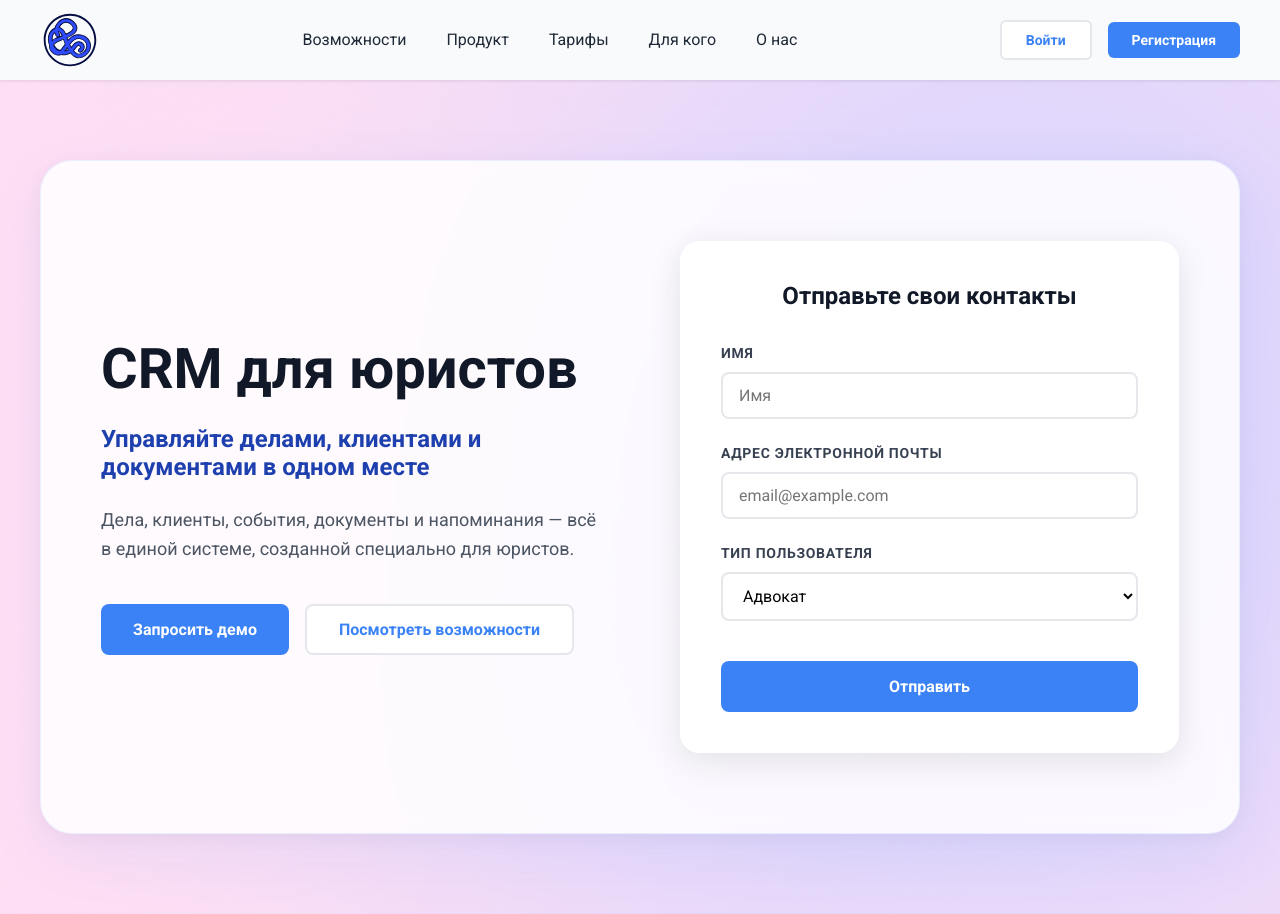
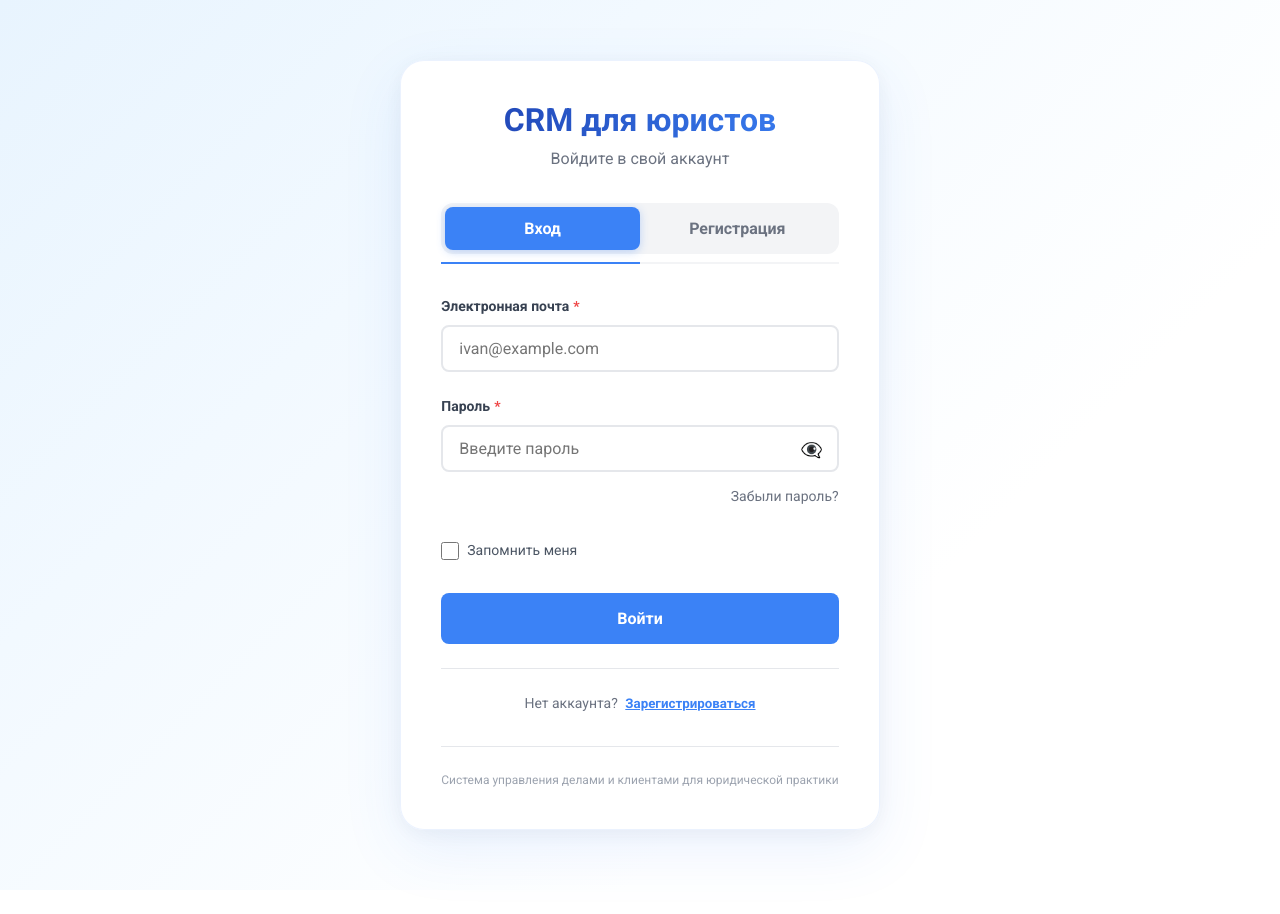
Before and after one commit to heavenyoung1/bloom_front, a React (Vite) app: page /login in a window 1280 px wide. After the commit the page ends 890 px from the top, so only its background shows below. Built offline with nearby package versions, Linux system fonts and the light colour scheme.

Commit message:
Исправления, рабочий вариант

```diff
--- a/src/App.css
+++ b/src/App.css
@@ -1,12 +1,22 @@
 .App {
   min-height: 100vh;
   display: flex;
-  flex-direction: column;
+  align-items: center;
+  justify-content: center;
+  background: linear-gradient(135deg,
+    #e8f4fe 0%,
+    #f2f9ff 30%,
+    #ffffff 70%
+  );
+  background-attachment: fixed;
+  padding: 20px;
 }
 
-/* Можно добавить глобальные стили для контейнера */
-.container {
-  max-width: 1200px;
-  margin: 0 auto;
-  padding: 0 20px;
+/* Адаптивность */
+@media (max-width: 768px) {
+  .App {
+    padding: 10px;
+    align-items: flex-start;
+    padding-top: 40px;
+  }
 }
--- a/src/App.tsx
+++ b/src/App.tsx
@@ -1,30 +1,20 @@
-import { useState } from 'react';
-import { AuthProvider } from './contexts/AuthContext'; // Импортируем AuthProvider
-import Header from './components/Header/Header';
-import Hero from './components/Hero/Hero';
-import RegistrationForm from './components/RegistrationForm/RegistrationForm';
-import LoginForm from './components/LoginForm/LoginForm';
+import React from 'react';
+import { AuthProvider } from './contexts/AuthContext';
+import AuthForm from './components/AuthForm/AuthForm';
 import './App.css';
 
 function App() {
-  const [currentPage, setCurrentPage] = useState<'hero' | 'register' | 'login'>('hero');
+  return (
+    <AuthProvider>
+      <div className="App">
+        {/* Можно оставить минимальный Header или полностью убрать */}
+        {/* <Header /> - удаляем или комментируем */}
 
-  const showHero = () => setCurrentPage('hero');
-  const showRegister = () => setCurrentPage('register');
-  const showLogin = () => setCurrentPage('login');
+        {/* Показываем только AuthForm */}
+        <AuthForm />
 
-  return (
-    <AuthProvider> {/* ВСЁ ОБОРАЧИВАЕМ В AuthProvider */}
-      <div className="App">
-        <Header
-          onShowHero={showHero}
-          onShowRegister={showRegister}
-          onShowLogin={showLogin}
-        />
-
-        {currentPage === 'hero' && <Hero />}
-        {currentPage === 'register' && <RegistrationForm />}
-        {currentPage === 'login' && <LoginForm />}
+        {/* Hero и другие компоненты больше не показываем */}
+        {/* {currentPage === 'hero' && <Hero />} - удаляем */}
       </div>
     </AuthProvider>
   );
--- /dev/null
+++ b/src/components/AuthForm/AuthForm.module.scss
@@ -0,0 +1,171 @@
+.authContainer {
+  max-width: 500px;
+  margin: 40px auto;
+  padding: 40px;
+  background: rgba(255, 255, 255, 0.95);
+  border-radius: 24px;
+  box-shadow:
+    0 20px 60px rgba(59, 130, 246, 0.1),
+    0 4px 24px rgba(0, 0, 0, 0.05);
+  backdrop-filter: blur(10px);
+  border: 1px solid rgba(59, 130, 246, 0.1);
+}
+
+.header {
+  text-align: center;
+  margin-bottom: 32px;
+}
+
+.title {
+  font-size: 32px;
+  font-weight: 700;
+  color: #111827;
+  margin-bottom: 8px;
+  background: linear-gradient(90deg, #1e40af, #3b82f6);
+  -webkit-background-clip: text;
+  -webkit-text-fill-color: transparent;
+  background-clip: text;
+}
+
+.subtitle {
+  font-size: 16px;
+  color: #6b7280;
+}
+
+/* Вкладки */
+.tabs {
+  display: flex;
+  background: #f3f4f6;
+  border-radius: 12px;
+  padding: 4px;
+  margin-bottom: 8px;
+}
+
+.tab {
+  flex: 1;
+  padding: 12px 20px;
+  border: none;
+  background: transparent;
+  color: #6b7280;
+  font-size: 16px;
+  font-weight: 600;
+  cursor: pointer;
+  border-radius: 8px;
+  transition: all 0.2s ease;
+}
+
+.tab:hover {
+  color: #374151;
+  background: rgba(255, 255, 255, 0.5);
+}
+
+.activeTab {
+  color: #ffffff;
+  background: #3b82f6;
+  box-shadow: 0 2px 8px rgba(59, 130, 246, 0.3);
+}
+
+.activeTab:hover {
+  color: #ffffff;
+  background: #2563eb;
+}
+
+/* Индикатор вкладки */
+.tabIndicator {
+  height: 2px;
+  background: #f3f4f6;
+  margin-bottom: 32px;
+  position: relative;
+}
+
+.indicator {
+  position: absolute;
+  top: 0;
+  height: 100%;
+  width: 50%;
+  background: #3b82f6;
+  transition: transform 0.3s ease;
+}
+
+.indicatorLeft {
+  transform: translateX(0);
+}
+
+.indicatorRight {
+  transform: translateX(100%);
+}
+
+/* Контент */
+.content {
+  min-height: 400px;
+}
+
+.tabContent {
+  animation: fadeIn 0.3s ease;
+}
+
+@keyframes fadeIn {
+  from {
+    opacity: 0;
+    transform: translateY(10px);
+  }
+  to {
+    opacity: 1;
+    transform: translateY(0);
+  }
+}
+
+/* Кнопка переключения */
+.switchAuth {
+  text-align: center;
+  margin-top: 24px;
+  padding-top: 24px;
+  border-top: 1px solid #e5e7eb;
+  color: #6b7280;
+  font-size: 14px;
+}
+
+.switchButton {
+  background: none;
+  border: none;
+  color: #3b82f6;
+  font-weight: 600;
+  cursor: pointer;
+  padding: 0;
+  margin-left: 4px;
+  text-decoration: underline;
+}
+
+.switchButton:hover {
+  color: #2563eb;
+}
+
+/* Подвал */
+.footer {
+  margin-top: 32px;
+  padding-top: 24px;
+  border-top: 1px solid #e5e7eb;
+  text-align: center;
+}
+
+.footerText {
+  color: #9ca3af;
+  font-size: 12px;
+}
+
+/* Адаптивность */
+@media (max-width: 768px) {
+  .authContainer {
+    margin: 20px;
+    padding: 24px;
+  }
+
+  .title {
+    font-size: 24px;
+  }
+
+  .tab {
+    padding: 10px 16px;
+    font-size: 14px;
+  }
+}
--- /dev/null
+++ b/src/components/AuthForm/AuthForm.tsx
@@ -0,0 +1,94 @@
+import React, { useState } from 'react';
+import styles from './AuthForm.module.scss';
+import LoginForm from '../LoginForm/LoginForm';
+import RegistrationForm from '../RegistrationForm/RegistrationForm';
+
+// Тип для активной вкладки
+type AuthTab = 'login' | 'register';
+
+const AuthForm: React.FC = () => {
+  // Состояние активной вкладки
+  const [activeTab, setActiveTab] = useState<AuthTab>('login');
+
+  // Обработчики переключения вкладок
+  const handleLoginTabClick = () => setActiveTab('login');
+  const handleRegisterTabClick = () => setActiveTab('register');
+
+  return (
+    <div className={styles.authContainer}>
+      {/* Заголовок */}
+      <div className={styles.header}>
+        <h1 className={styles.title}>CRM для юристов</h1>
+        <p className={styles.subtitle}>
+          {activeTab === 'login'
+            ? 'Войдите в свой аккаунт'
+            : 'Создайте новый аккаунт'
+          }
+        </p>
+      </div>
+
+      {/* Переключатель вкладок */}
+      <div className={styles.tabs}>
+        <button
+          className={`${styles.tab} ${activeTab === 'login' ? styles.activeTab : ''}`}
+          onClick={handleLoginTabClick}
+        >
+          Вход
+        </button>
+        <button
+          className={`${styles.tab} ${activeTab === 'register' ? styles.activeTab : ''}`}
+          onClick={handleRegisterTabClick}
+        >
+          Регистрация
+        </button>
+      </div>
+
+      {/* Индикатор активной вкладки */}
+      <div className={styles.tabIndicator}>
+        <div
+          className={`${styles.indicator} ${activeTab === 'login' ? styles.indicatorLeft : styles.indicatorRight}`}
+        />
+      </div>
+
+      {/* Контент вкладок */}
+      <div className={styles.content}>
+        {activeTab === 'login' ? (
+          <div className={`${styles.tabContent} ${styles.loginContent}`}>
+            <LoginForm />
+            <div className={styles.switchAuth}>
+              Нет аккаунта?{' '}
+              <button
+                className={styles.switchButton}
+                onClick={handleRegisterTabClick}
+              >
+                Зарегистрироваться
+              </button>
+            </div>
+          </div>
+        ) : (
+          <div className={`${styles.tabContent} ${styles.registerContent}`}>
+            <RegistrationForm />
+            <div className={styles.switchAuth}>
+              Уже есть аккаунт?{' '}
+              <button
+                className={styles.switchButton}
+                onClick={handleLoginTabClick}
+              >
+                Войти
+              </button>
+            </div>
+          </div>
+        )}
+      </div>
+
+      {/* Дополнительная информация */}
+      <div className={styles.footer}>
+        <p className={styles.footerText}>
+          Система управления делами и клиентами для юридической практики
+        </p>
+      </div>
+    </div>
+  );
+};
+
+export default AuthForm;
--- a/src/components/LoginForm/LoginForm.tsx
+++ b/src/components/LoginForm/LoginForm.tsx
@@ -78,7 +78,7 @@ const LoginForm: React.FC = () => {
     return Object.keys(newErrors).length === 0;
   };
 
-  // Обработчик отправки формы с реальным API
+  // Обработчик отправки формы
   const handleSubmit = async (e: React.FormEvent) => {
     e.preventDefault();
 
@@ -89,27 +89,22 @@ const LoginForm: React.FC = () => {
     setIsSubmitting(true);
 
     try {
-      // Используем login из AuthContext (не register!)
       const response = await login(formData.email, formData.password);
 
       if (response.success) {
-        // Успешный вход
         setIsSuccess(true);
         console.log('Вход выполнен успешно!', response.data);
 
-        // Перенаправление на dashboard
         setTimeout(() => {
           window.location.href = '/dashboard';
         }, 1000);
 
       } else {
-        // Обработка ошибок
         if (response.errors) {
           const serverErrors: LoginFormErrors = {};
 
           Object.entries(response.errors).forEach(([field, messages]) => {
             if (messages && messages.length > 0) {
-              // Используем правильный тип для field
               serverErrors[field as keyof LoginFormErrors] = messages[0];
             }
           });
@@ -157,30 +152,13 @@ const LoginForm: React.FC = () => {
   const handleForgotPassword = (e: React.MouseEvent) => {
     e.preventDefault();
     console.log('Переход к восстановлению пароля для:', formData.email);
-
-    // Здесь обычно: открытие модалки или переход на страницу восстановления
     alert(`Инструкция по восстановлению пароля отправлена на ${formData.email || 'ваш email'}`);
-  };
-
-  // Обработчик "Восстановить аккаунт"
-  const handleRestoreAccount = () => {
-    console.log('Восстановление аккаунта');
-
-    // Здесь обычно: переход на страницу восстановления/реактивации
-    // window.location.href = '/restore-account';
-
-    alert('Функция восстановления аккаунта. Свяжитесь с поддержкой: support@legalcrm.com');
   };
 
   // Если успешно
   if (isSuccess) {
     return (
-      <div className={styles.login}>
-        <div className={styles.header}>
-          <h2 className={styles.title}>Добро пожаловать!</h2>
-          <p className={styles.subtitle}>Вход выполнен успешно</p>
-        </div>
-
+      <div className={styles.successWrapper}>
         <div className={styles.successMessage}>
           <p>✅ Вы успешно вошли в систему.</p>
           <p>Перенаправляем в личный кабинет...</p>
@@ -190,14 +168,7 @@ const LoginForm: React.FC = () => {
   }
 
   return (
-    <div className={styles.login}>
-      <div className={styles.header}>
-        <h2 className={styles.title}>Вход в CRM</h2>
-        <p className={styles.subtitle}>
-          Введите ваши учетные данные для доступа к системе
-        </p>
-      </div>
-
+    <div className={styles.loginForm}>
       <form className={styles.form} onSubmit={handleSubmit}>
         {/* Email */}
         <div className={styles.formGroup}>
@@ -288,27 +259,6 @@ const LoginForm: React.FC = () => {
           </button>
         </div>
       </form>
-
-      {/* Разделитель */}
-      <div className={styles.divider}>
-        <span>или</span>
-      </div>
-
-      {/* Кнопка восстановления аккаунта */}
-      <div className={styles.buttons}>
-        <button
-          type="button"
-          className={styles.restoreAccountButton}
-          onClick={handleRestoreAccount}
-        >
-          Восстановить аккаунт
-        </button>
-      </div>
-
-      {/* Ссылка на регистрацию */}
-      <div className={styles.registerLink}>
-        Нет аккаунта? <a href="/register">Зарегистрироваться</a>
-      </div>
     </div>
   );
 };
--- a/src/components/RegistrationForm/RegistrationForm.tsx
+++ b/src/components/RegistrationForm/RegistrationForm.tsx
@@ -157,24 +157,18 @@ const RegistrationForm: React.FC = () => {
     setIsSubmitting(true);
 
     try {
-      // Отправляем данные через AuthContext
       const response = await register(formData);
 
       if (response.success) {
-        // Успешная регистрация
         setIsSuccess(true);
         console.log('Регистрация успешна!', response.data);
 
-        // Перенаправление на dashboard через 2 секунды
         setTimeout(() => {
-          // В будущем заменим на React Router
           window.location.href = '/dashboard';
         }, 2000);
 
       } else {
-        // Обработка ошибок от сервера
         if (response.errors) {
-          // Преобразуем ошибки сервера в наш формат
           const serverErrors: FormErrors = {};
 
           Object.entries(response.errors).forEach(([field, messages]) => {
@@ -197,13 +191,11 @@ const RegistrationForm: React.FC = () => {
 
       let errorMessage = 'Ошибка регистрации. Попробуйте еще раз.';
 
-      // Обработка разных типов ошибок
       if (error.message) {
         errorMessage = error.message;
       }
 
       if (error.errors) {
-        // Ошибки валидации от сервера
         const serverErrors: FormErrors = {};
 
         Object.entries(error.errors).forEach(([field, messages]) => {
@@ -227,8 +219,7 @@ const RegistrationForm: React.FC = () => {
   // Если успешно
   if (isSuccess) {
     return (
-      <div className={styles.registration}>
-        <h2 className={styles.title}>Регистрация завершена!</h2>
+      <div className={styles.successWrapper}>
         <div className={styles.successMessage}>
           <p>✅ Ваша учетная запись успешно создана.</p>
           <p>На ваш email отправлено письмо с подтверждением.</p>
@@ -238,12 +229,7 @@ const RegistrationForm: React.FC = () => {
   }
 
   return (
-    <div className={styles.registration}>
-      <h2 className={styles.title}>Регистрация в CRM для юристов</h2>
-      <p className={styles.subtitle}>
-        Создайте аккаунт для управления делами и клиентами
-      </p>
-
+    <div className={styles.registrationForm}>
       <form className={styles.form} onSubmit={handleSubmit}>
         {/* Лицензионный номер */}
         <div className={styles.formGroup}>
@@ -434,10 +420,6 @@ const RegistrationForm: React.FC = () => {
           >
             {isActuallySubmitting ? 'Регистрация...' : 'Зарегистрироваться'}
           </button>
-
-          <p className={styles.loginLink}>
-            Уже есть аккаунт? <a href="/login">Войти</a>
-          </p>
         </div>
       </form>
     </div>
```
